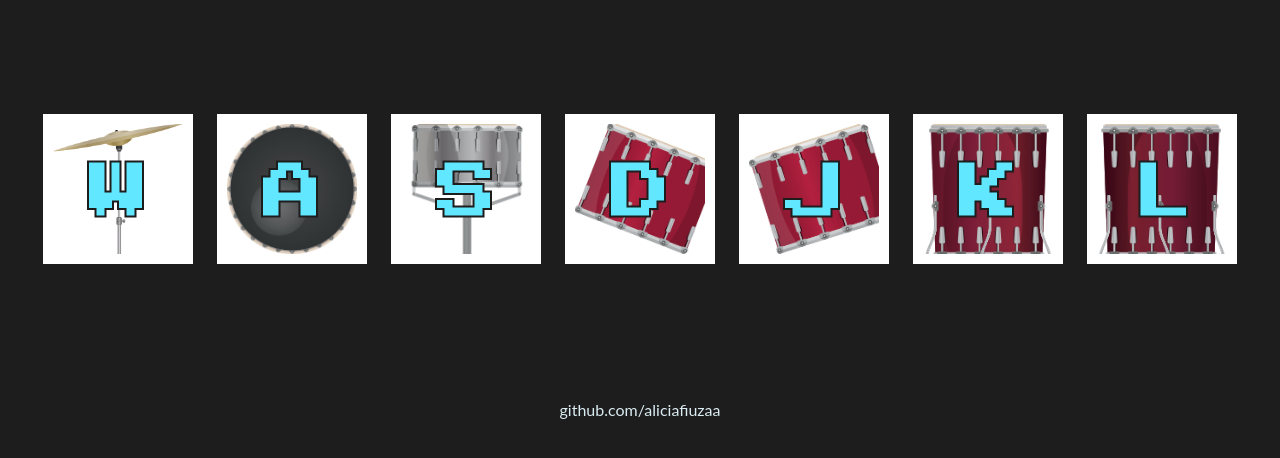
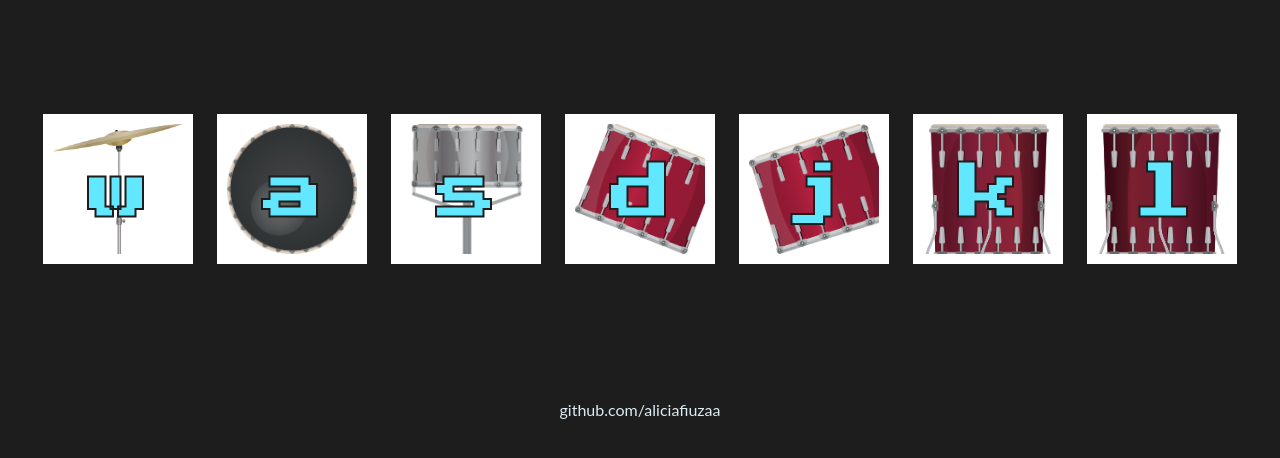
Before and after one commit to aliciafiuzaa/drumkit_project, a plain HTML site: page index.html in a window 1280 px wide. Shown: the part 156-614 px from the top of the page. Drawn offline with Linux system fonts and the light colour scheme.

Commit message:
Fix on click drum

```diff
--- a/index.html
+++ b/index.html
@@ -13,13 +13,13 @@
   <h1 id="title">DRUM KIT</h1>
 
   <div class="set">
-    <button class="w drum">W</button>
-    <button class="a drum">A</button>
-    <button class="s drum">S</button>
-    <button class="d drum">D</button>
-    <button class="j drum">J</button>
-    <button class="k drum">K</button>
-    <button class="l drum">L</button>
+    <button class="w drum">w</button>
+    <button class="a drum">a</button>
+    <button class="s drum">s</button>
+    <button class="d drum">d</button>
+    <button class="j drum">j</button>
+    <button class="k drum">k</button>
+    <button class="l drum">l</button>
   </div>
 
   <footer>
```
